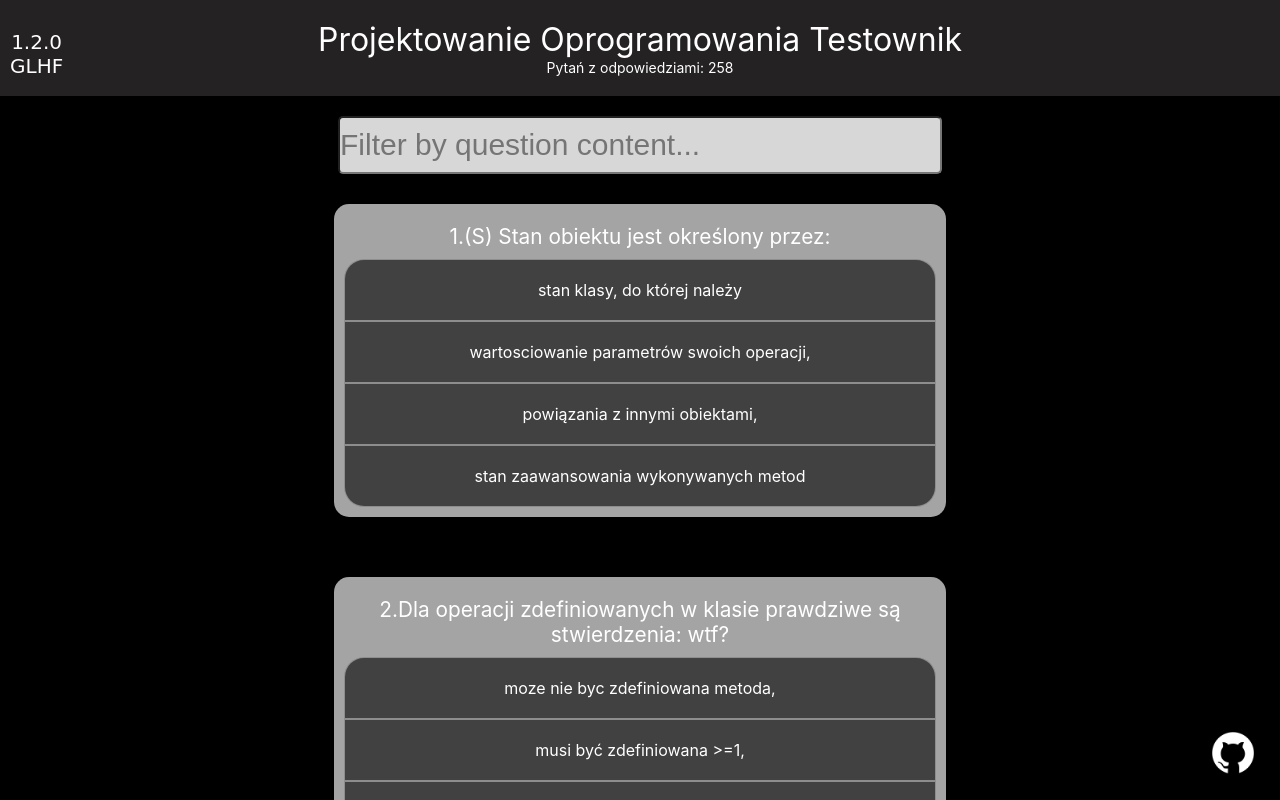
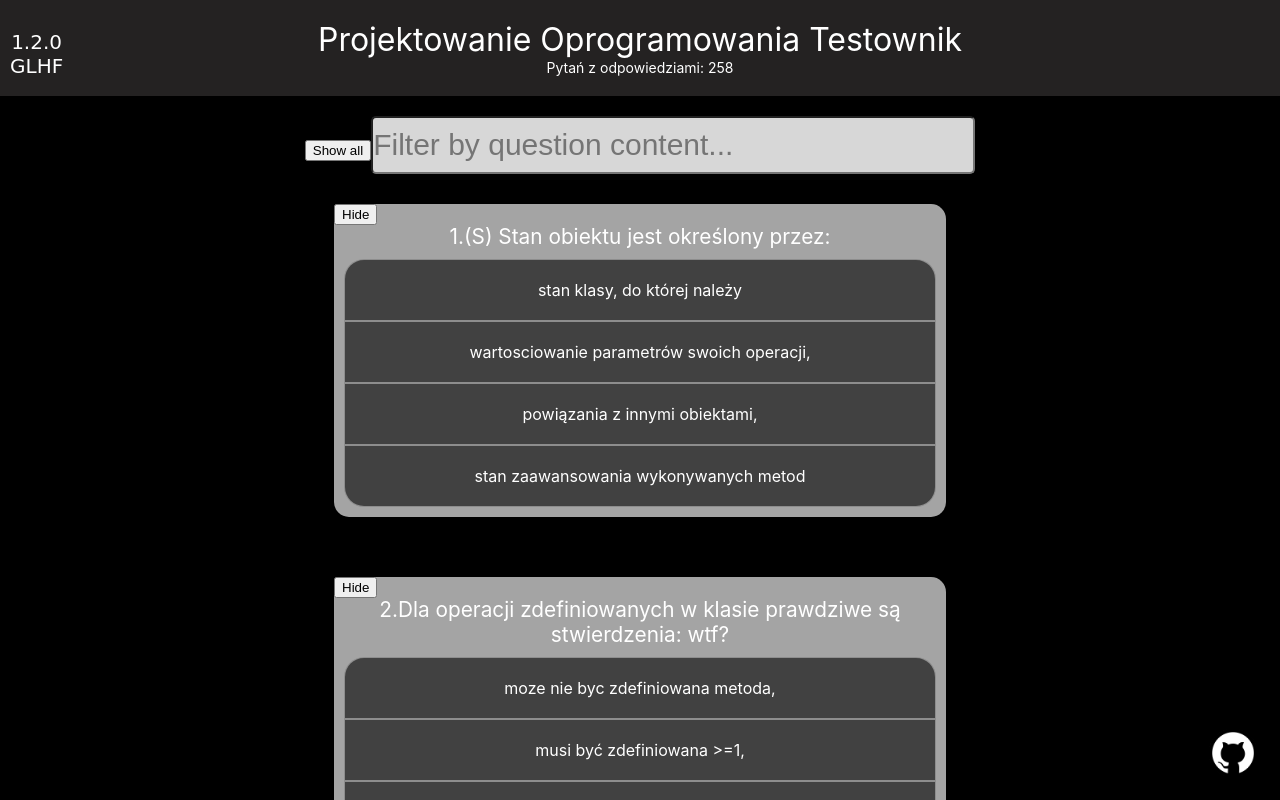
Before and after one commit to Jakub-Radzik/software-design-test, a React (Create React App) app: page / in a window 1280 px wide. Shown: the top 800 px of the page. Built offline with nearby package versions, Linux system fonts and the light colour scheme.

Commit message:
show/hide questions

```diff
--- a/src/App.tsx
+++ b/src/App.tsx
@@ -14,6 +14,11 @@ function App() {
     return question.toLowerCase().includes(phrase.toLowerCase());
   };
 
+  const showAll = () => {
+    localStorage.clear();
+    window.location.reload()
+  }
+
   return (
     <div className="App">
       <Background />
@@ -28,6 +33,7 @@ function App() {
         <img src={github} alt="github logo" className="gh" />
       </a>
       <div>
+        <button onClick={showAll}>Show all</button>
         <input
           type="text"
           placeholder="Filter by question content..."
--- a/src/components/question.css
+++ b/src/components/question.css
@@ -7,6 +7,7 @@
   margin: 30px 0;
   padding: 10px;
   box-sizing: border-box;
+  position: relative;
 }
 
 .question-header {
@@ -41,3 +42,9 @@
 img {
   width: 100%;
 }
+
+.hide-button{
+  position: absolute;
+  top: 0px;
+  left: 0px;
+}
--- a/src/components/question.tsx
+++ b/src/components/question.tsx
@@ -5,11 +5,21 @@ import { useState } from "react";
 
 
 export const Question = ({ id, question, answers, img, pattern }: QuestionType) => {
+  const [show, setShow] = useState(false)
+  const [hidden, setHidden] = useState(localStorage.getItem(`question-${id}`) === "true");
 
-  const [show, setShow] = useState(false)
+  const toggleHidden = () => {
+    setHidden(!hidden);
+    localStorage.setItem(`question-${id}`, JSON.stringify(!hidden));
+  }
+
   return (
     <div className="question-block" onClick={() => setShow(!show)}>
+      <button className="hide-button" onClick={toggleHidden}>{hidden?"Show":"Hide"}</button>
       <div className="question-header">{question}</div>
+
+      {hidden ? null : (
+        <>
         {img && <img src={`images/${img}`} alt="alternative" />}
         <div className="question-answers">
           {answers.map(answer => {
@@ -24,6 +34,8 @@ export const Question = ({ id, question, answers, img, pattern }: QuestionType)
             );
           })}
         </div>
+        </>
+      )}
     </div>
   );
 };
```
Lines whose indentation alone changed are shown as unchanged.
